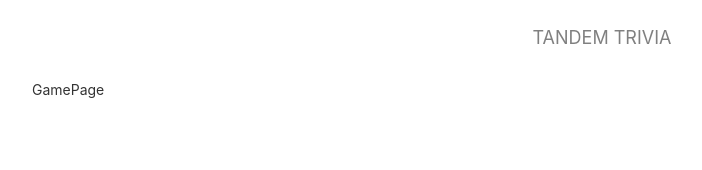
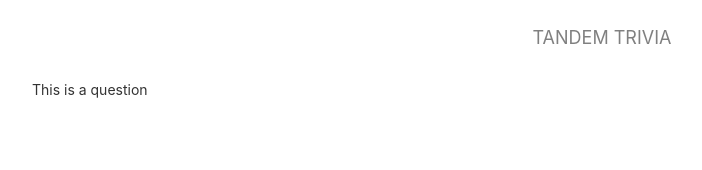
Before and after one commit to Chris-Violante/tandem_trivia, a React (Create React App) app: page /GamePage in a window 1280 px wide. Shown: the top 170 px of the page, without its empty margins (38-740 px from the left). Built offline with nearby package versions, Linux system fonts and the light colour scheme.

Commit message:
initial state set

```diff
--- /dev/null
+++ b/src/components/CurrentQuestion/CurrentQuestion.jsx
@@ -0,0 +1,11 @@
+import React from 'react'
+
+
+const CurrentQuestion = (props) => (
+    <div>
+        <p>This is a question</p>
+    </div>
+)
+
+
+export default CurrentQuestion
--- a/src/pages/App/App.js
+++ b/src/pages/App/App.js
@@ -6,10 +6,34 @@ import GamePage from '../GamePage/GamePage'
 import HomePage from '../HomePage/HomePage'
 
 
-
-console.log(QuestionsData);
+console.log(QuestionsData)
 
 class App extends Component {
+  constructor() {
+    super()
+    this.state = {
+      ...this.getInitialState(),
+      score: 0
+    }
+  }
+
+  getInitialState = () => {
+    return {
+      question: this.getQuestion()
+    }
+  }
+
+  getQuestion = () => {
+    return QuestionsData[this.getRandomInt(0, 20)]
+  }
+
+  getRandomInt = (min, max) => {
+  min = Math.ceil(min);
+  max = Math.floor(max);
+  return Math.floor(Math.random() * (max - min + 1) + min);
+  }
+
+
   render() {
     return(
       <div className="App">
@@ -20,7 +44,11 @@ class App extends Component {
             <HomePage />
           }/>
           <Route exact path='/GamePage' render={({ history }) =>
-            <GamePage />
+            <GamePage
+            question={this.state.question}
+            score={this.state.score}
+            getQuestion={this.getQuestion}
+            />
           }/>
         </Switch>
         </main>
--- a/src/pages/GamePage/GamePage.jsx
+++ b/src/pages/GamePage/GamePage.jsx
@@ -1,7 +1,5 @@
 import React, { Component } from 'react';
-
-
-
+import CurrentQuestion from '../../components/CurrentQuestion/CurrentQuestion'
 
 
 
@@ -9,7 +7,10 @@ class GamePage extends Component {
     render() {
         return(
             <div>
-                <p>GamePage</p>
+                <CurrentQuestion
+                    question={this.props.question}
+                    score={this.props.score}
+                />
             </div>
         )
     }
```
Also changed, not shown: src/components/Question/Question.jsx (deleted, +0 -8 lines).
